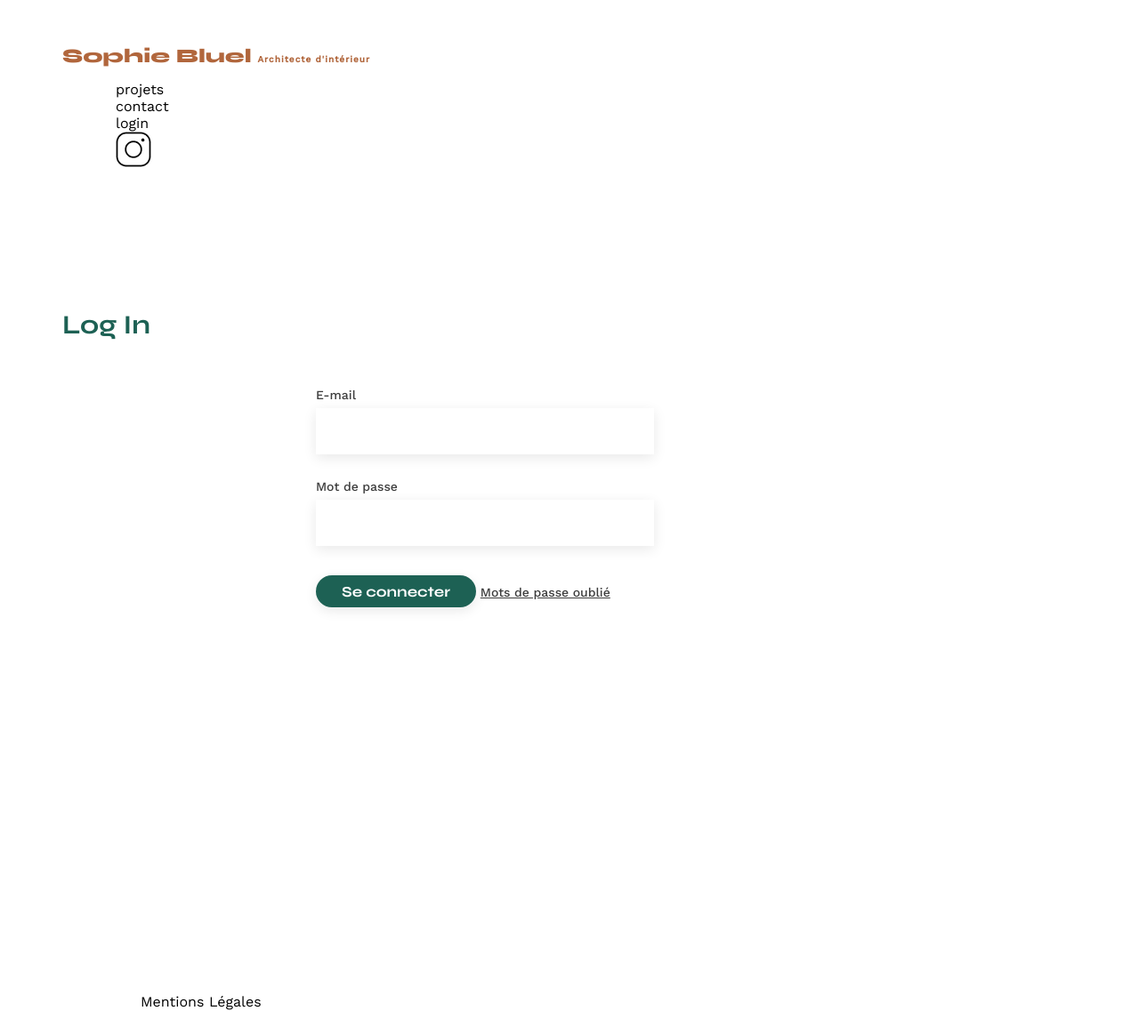
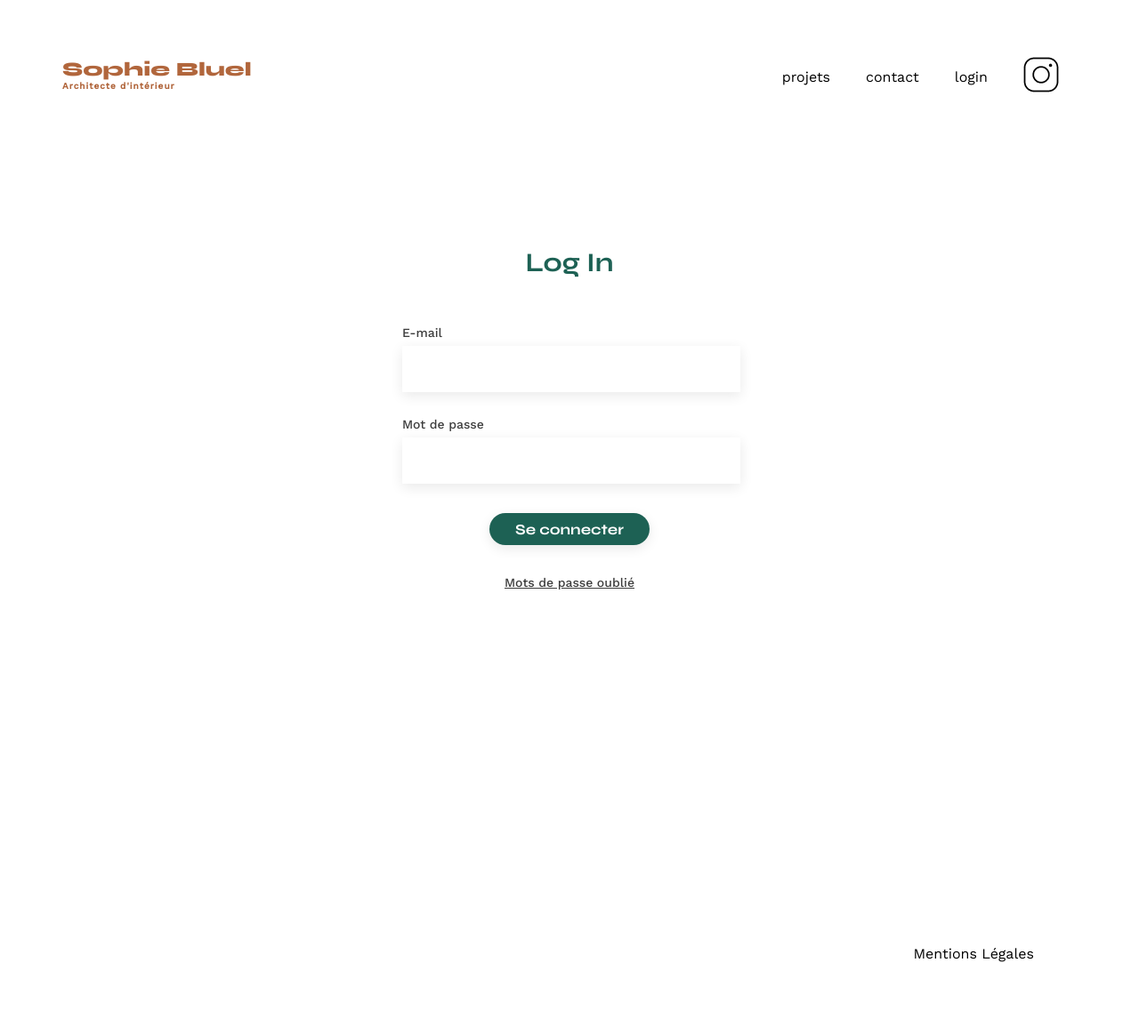
Before and after one commit to GohanJesse/P3_04012023, a plain HTML site: page FrontEnd/login.html in a window 1280 px wide. Shown: the whole page at 89% size. After the commit the page ends 1110 px from the top, so only its background shows below. Drawn offline with nearby package versions, Linux system fonts and the light colour scheme.

Commit message:
Update login.html

```diff
--- a/FrontEnd/login.html
+++ b/FrontEnd/login.html
@@ -11,10 +11,10 @@
 	<link rel="stylesheet" href="./assets/login.css">
 </head>
 <body>
-<header>
-	<h1>Sophie Bluel <span>Architecte d'intérieur</span></h1>
+<header class="flex">
+	<h1 class="flex column">Sophie Bluel <span>Architecte d'intérieur</span></h1>
 	<nav>
-		<ul>
+		<ul class="flex">
 			<li><a class="projects" href="index.html">projets</a></li>
 			<li>contact</li>
 			<li><a href="login.html">login</a></li>
@@ -23,9 +23,9 @@
 	</nav>
 </header>
 <main>
-	<section>
+	<section class="flexCenter column">
         <h2>Log In</h2>
-        <form methode="POST" class="login_form">
+        <form methode="POST" class="login_form flexCenter column">
             <div class="input_email flex column">
                 <label for="email">E-mail</label>
                 <input id="email" type="email" name="email" required>
@@ -43,7 +43,7 @@
 
 <footer>
 	<nav>
-		<ul>
+		<ul class="flex">
 			<li>Mentions Légales</li>
 		</ul>
 	</nav>
```
